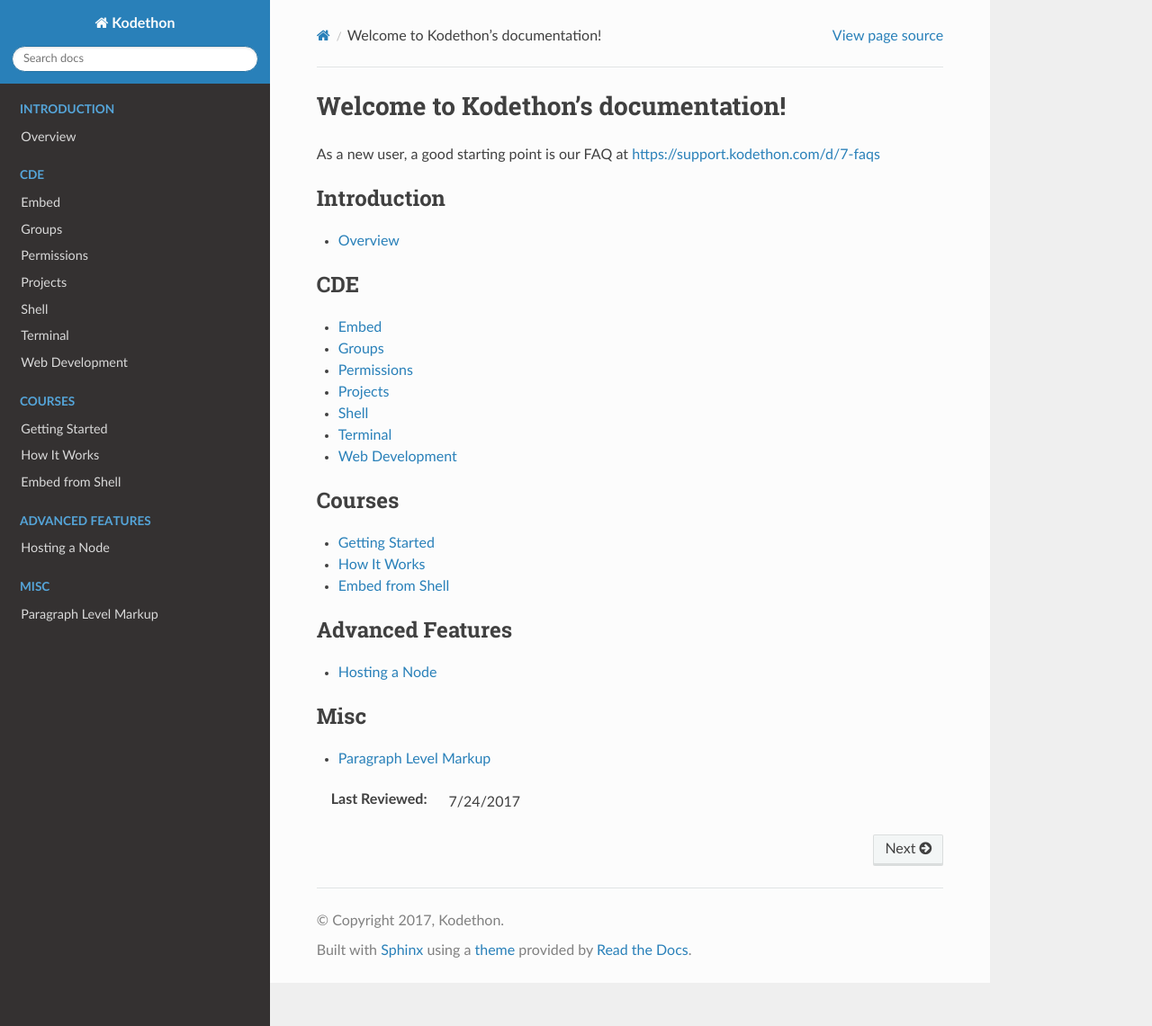
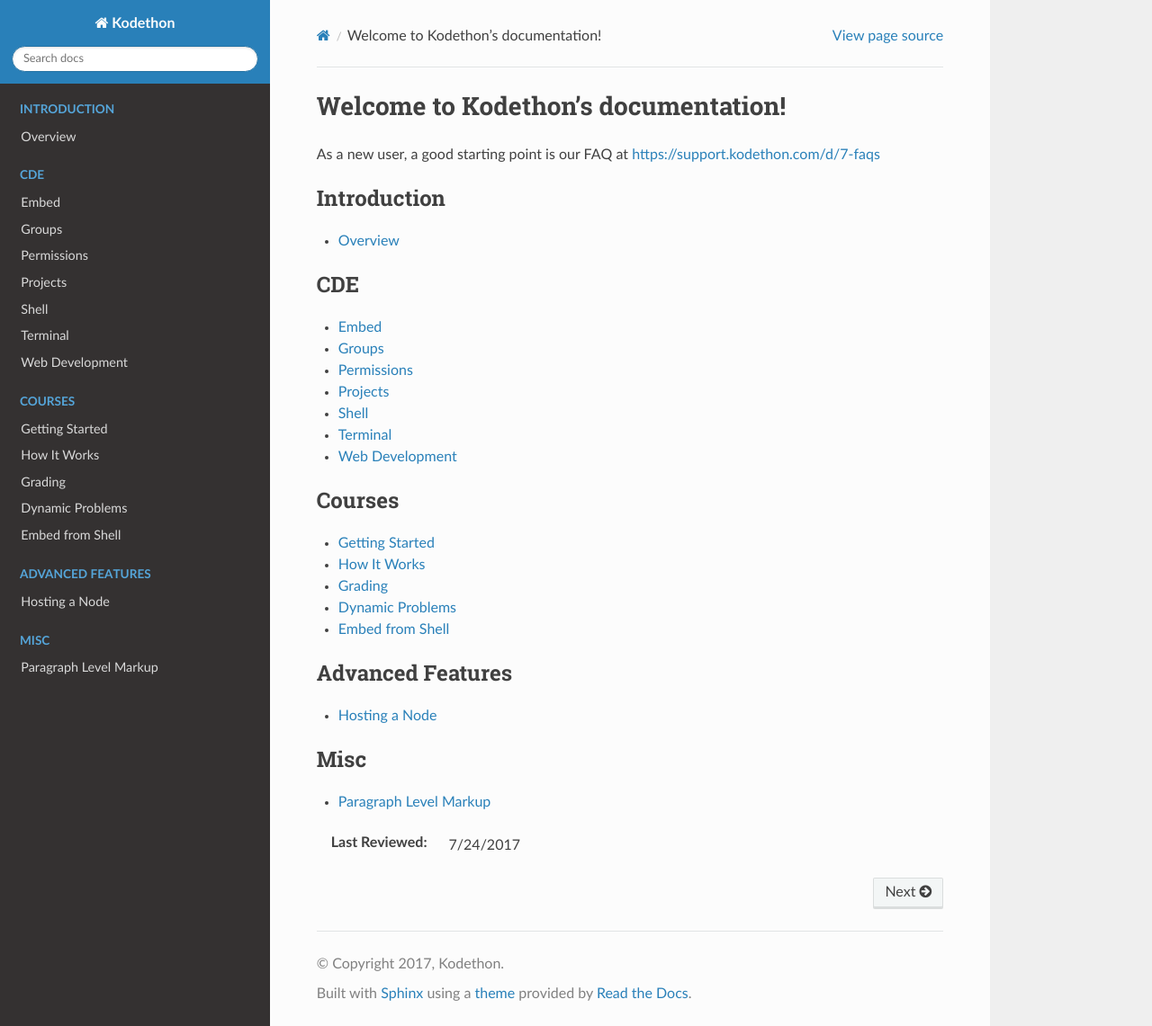
Before and after one commit to kodethon/Docs, a Sphinx documentation site: the page built from source/index.rst, in a window 1280 px wide and 1141 px high. Shown: the whole window at 90% size. Built offline with Sphinx 7.4.7 and the Read the Docs theme 2.0.0, drawn with Linux system fonts in a browser that asks for light colours; pages that are not in the unit, such as notebooks, are missing from menus; some of the changed lines change nothing that is shown.

Commit message:
Add grading and dynamic problems sections to Courses

```diff
--- /dev/null
+++ b/source/courses/dynamic_problems.rst
@@ -0,0 +1,57 @@
+*******************
+Dynamic Problems
+*******************
+
+.. contents:: Table of Contents
+
+Description
+================
+
+Dynamic problems allows an instructor to define the problem description for each student. The instructor
+can specify their dynamic problem generation script in **On Start Command** setting for **Custom** problems. The
+**On Start Command** will be triggered when the student copies the assignment or when they view the assignment.
+
+Metadata
+================
+The path of the metadata file will be passed in a the last argument to your *On Start Command*.
+The file will be of JSON format as shown below:
+
+::
+
+    {
+        first_name: "John",
+        last_name: "Doe",
+        email: "sample@gmail.com",
+        timestamp: "2017-11-26 23:21:02 -0800",
+        previous_submissions: [
+            {
+                output: "Hello World!",
+                cache: "<DATA DEFINED BY YOU>",
+                remaining_attempts: 5,
+                created_at: "2017-11-25 23:21:02 -0800",
+                score: 100
+            },
+            ...
+        ]
+    }
+
+Expected Output
+================
+The provided description will be written to a README file for the user.
+
+::
+
+    {
+        description: "<YOUR PROBLEM DESCRIPTION>"
+    }
+
+Planned Expected Output
+================
+
+::
+
+    {
+        description: "<YOUR PROBLEM DESCRIPTION>",
+        display_format: "(input, mc, program)",
+        metadata: "<ASSOCIATED DATA FOR DISPLAY FORMAT>"
+    }
--- /dev/null
+++ b/source/courses/grading.rst
@@ -0,0 +1,48 @@
+*******************
+Grading
+*******************
+
+.. contents:: Table of Contents
+
+Description
+================
+
+Grading of an assignment currently the responsibility of the students to complete before the assignment deadline. Instructions for
+grading an assignment will be provided in the default problem **how-to-grade.txt** file.
+We plan to support instructor initiated grading in the future.
+
+Expected Output
+================
+
+::
+
+    {
+        score: "<RAW SCORE (NON-PERCENT)>",
+        feedback: "<FEEDBACK RETURNED TO STDENTS>",
+        output: "<PROGRAM OUTPUT (OPTIONAL)>",
+        cache: "<DATA TO SAVE (OPTIONAL)>"
+    }
+
+Metadata
+================
+The path of the metadata file will be passed in a the last argument to your *On Start Command*.
+The file will be of JSON format as shown below:
+
+::
+
+    {
+        first_name: "John",
+        last_name: "Doe",
+        email: "sample@gmail.com",
+        submission_time: "2017-11-26 23:21:02 -0800",
+        previous_submissions: [
+            {
+                output: "Hello World!",
+                cache: "<DATA DEFINED BY YOU>",
+                remaining_attempts: 5,
+                created_at: "2017-11-25 23:21:02 -0800",
+                score: 100
+            },
+            ...
+        ]
+    }
--- a/source/index.rst
+++ b/source/index.rst
@@ -32,6 +32,8 @@
 
     courses/getting_started
     courses/how_it_works
+    courses/grading
+    courses/dynamic_problems
     courses/embed_via_shell
 
 .. toctree::
```
